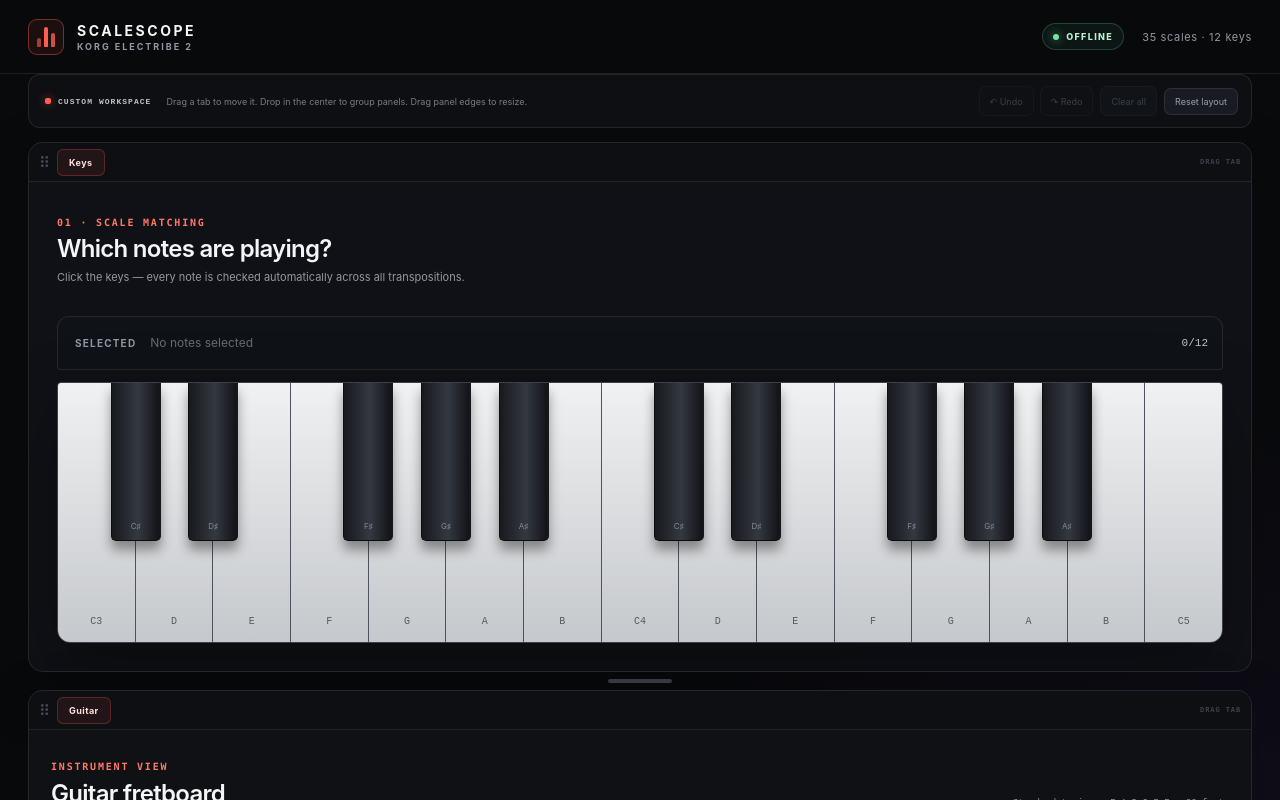
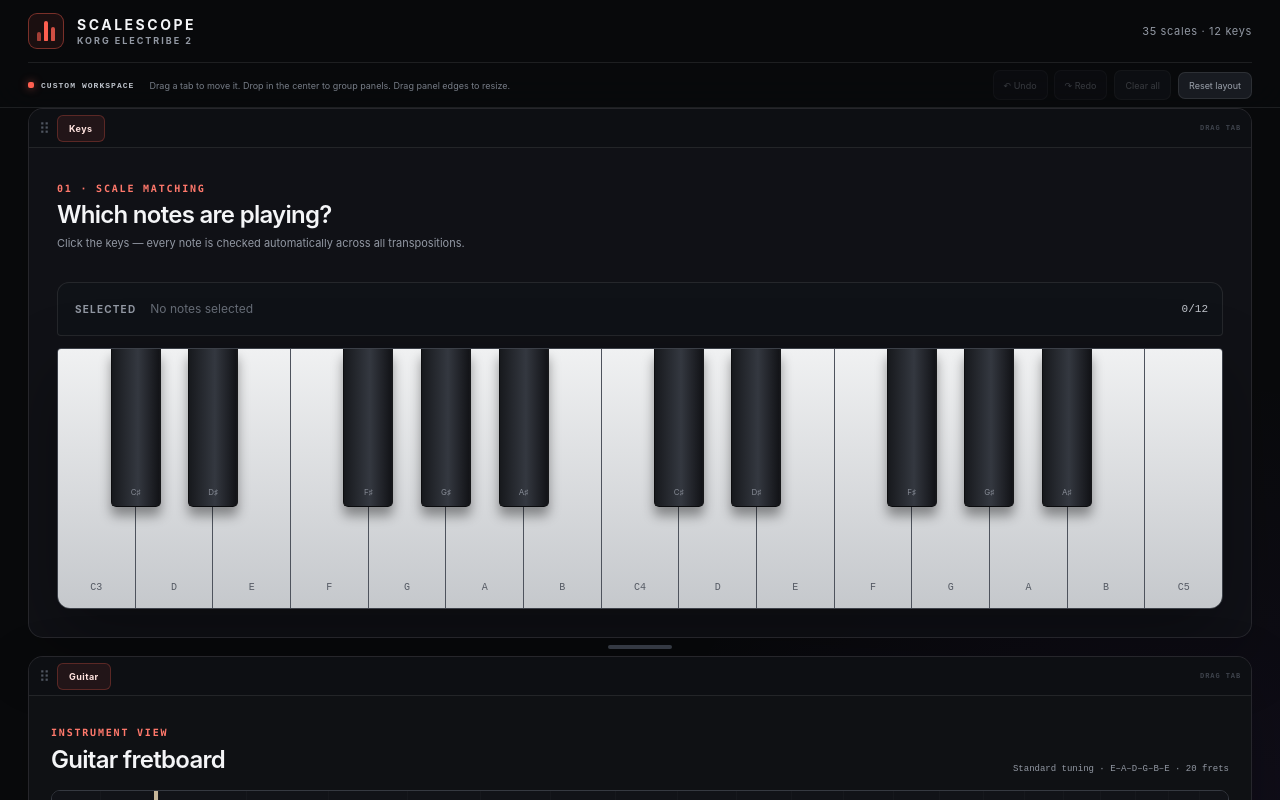
Before and after one commit to auralflow/ScaleScope, a React (Vite) app: page / in a window 1280 px wide. Shown: the top 800 px of the page. Built offline with nearby package versions, Linux system fonts and the light colour scheme.

Commit message:
Merge workspace controls into app header

```diff
--- a/src/App.tsx
+++ b/src/App.tsx
@@ -18,6 +18,7 @@ type SelectionUpdate = Iterable<number> | ((current: ReadonlySet<PitchClass>) =>
 export default function App() {
   const [history, setHistory] = useState(createSelectionHistory);
   const [previewed, setPreviewed] = useState<Set<PitchClass>>(() => new Set());
+  const [resetWorkspaceLayout, setResetWorkspaceLayout] = useState<(() => void) | null>(null);
   const selected = history.present;
 
   const commitSelection = useCallback((update: SelectionUpdate) => {
@@ -55,6 +56,10 @@ export default function App() {
     setPreviewed(new Set());
   }, []);
 
+  const handleWorkspaceResetReady = useCallback((reset: (() => void) | null) => {
+    setResetWorkspaceLayout(() => reset);
+  }, []);
+
   useEffect(() => {
     const handleHistoryShortcut = (event: KeyboardEvent) => {
       if (!(event.ctrlKey || event.metaKey) || event.altKey) return;
@@ -77,6 +82,7 @@ export default function App() {
   return (
     <main>
       <header className="app-header">
+        <div className="app-header__primary">
           <a className="brand" href="#top" aria-label="ScaleScope, back to top">
             <span className="brand-mark"><i /><i /><i /></span>
             <span>
@@ -85,15 +91,15 @@ export default function App() {
             </span>
           </a>
           <div className="header-status">
-          <span className="offline-pill"><i /> OFFLINE</span>
             <span className="version">35 scales · 12 keys</span>
           </div>
-      </header>
-
-      <div className="app-shell" id="top">
-        <DockWorkspace
-          actions={(
-            <>
+        </div>
+        <div className="header-workspace">
+          <div className="header-workspace__guide">
+            <span className="workspace-status"><i /> CUSTOM WORKSPACE</span>
+            <span className="workspace-guide">Drag a tab to move it. Drop in the center to group panels. Drag panel edges to resize.</span>
+          </div>
+          <div className="header-workspace__actions">
             <div className="history-controls" role="group" aria-label="Global selection history">
               <button type="button" className="history-button" disabled={history.past.length === 0} onClick={undo} title="Undo · Ctrl/Cmd+Z">
                 ↶ Undo
@@ -110,8 +116,21 @@ export default function App() {
             >
               Clear all
             </button>
-            </>
-          )}
+            <button
+              type="button"
+              className="dock-reset"
+              disabled={!resetWorkspaceLayout}
+              onClick={() => resetWorkspaceLayout?.()}
+            >
+              Reset layout
+            </button>
+          </div>
+        </div>
+      </header>
+
+      <div className="app-shell" id="top">
+        <DockWorkspace
+          onResetLayoutReady={handleWorkspaceResetReady}
           panels={{
           keyboard: (
             <section className="note-section" aria-labelledby="notes-title">
--- a/src/components/DockWorkspace.tsx
+++ b/src/components/DockWorkspace.tsx
@@ -1,5 +1,5 @@
 import type { CSSProperties, PointerEvent as ReactPointerEvent, ReactNode } from "react";
-import { useEffect, useRef, useState } from "react";
+import { useCallback, useEffect, useRef, useState } from "react";
 import {
   DEFAULT_DOCK_LAYOUT,
   PANEL_IDS,
@@ -17,7 +17,7 @@ import {
 
 interface DockWorkspaceProps {
   panels: Record<PanelId, ReactNode>;
-  actions?: ReactNode;
+  onResetLayoutReady?: (reset: (() => void) | null) => void;
 }
 
 interface StackFrame {
@@ -91,7 +91,7 @@ function dropLabel(placement: DockPlacement): string {
   return `Dock ${placement}`;
 }
 
-export function DockWorkspace({ panels, actions }: DockWorkspaceProps) {
+export function DockWorkspace({ panels, onResetLayoutReady }: DockWorkspaceProps) {
   const workspaceRef = useRef<HTMLDivElement>(null);
   const [layout, setLayout] = useState(loadLayout);
   const [draggedPanel, setDraggedPanel] = useState<PanelId | null>(null);
@@ -99,6 +99,15 @@ export function DockWorkspace({ panels, actions }: DockWorkspaceProps) {
   const [dropTarget, setDropTarget] = useState<{ stackId: string; placement: DockPlacement } | null>(null);
   const frames = buildFrames(layout);
   const totalHeight = layout.rows.reduce((sum, row) => sum + row.height, 0) + ROW_GAP * (layout.rows.length - 1);
+
+  const resetLayout = useCallback(() => {
+    setLayout(normalizeDockLayout(DEFAULT_DOCK_LAYOUT));
+  }, []);
+
+  useEffect(() => {
+    onResetLayoutReady?.(resetLayout);
+    return () => onResetLayoutReady?.(null);
+  }, [onResetLayoutReady, resetLayout]);
 
   useEffect(() => {
     try {
@@ -207,23 +216,6 @@ export function DockWorkspace({ panels, actions }: DockWorkspaceProps) {
 
   return (
     <section className="dock-area" aria-label="Customizable workspace">
-      <div className="dock-toolbar">
-        <div className="dock-toolbar__guide">
-          <span className="dock-toolbar__status"><i /> CUSTOM WORKSPACE</span>
-          <span>Drag a tab to move it. Drop in the center to group panels. Drag panel edges to resize.</span>
-        </div>
-        <div className="dock-toolbar__actions">
-          {actions}
-          <button
-            type="button"
-            className="dock-reset"
-            onClick={() => setLayout(normalizeDockLayout(DEFAULT_DOCK_LAYOUT))}
-          >
-            Reset layout
-          </button>
-        </div>
-      </div>
-
       <div
         ref={workspaceRef}
         className={`dock-workspace ${draggedPanel ? "is-dragging-panel" : ""}`}
--- a/src/styles.css
+++ b/src/styles.css
@@ -56,14 +56,18 @@ input:focus-visible {
   position: sticky;
   top: 0;
   z-index: 50;
-  height: 74px;
+  min-height: 106px;
   padding: 0 max(28px, calc((100vw - 1480px) / 2));
-  display: flex;
-  align-items: center;
-  justify-content: space-between;
   border-bottom: 1px solid var(--line);
   background: rgba(9, 10, 12, 0.88);
   backdrop-filter: blur(20px);
+}
+
+.app-header__primary {
+  height: 62px;
+  display: flex;
+  align-items: center;
+  justify-content: space-between;
 }
 
 .brand {
@@ -123,21 +127,6 @@ input:focus-visible {
   letter-spacing: 0.06em;
 }
 
-.offline-pill {
-  padding: 7px 10px;
-  display: inline-flex;
-  align-items: center;
-  gap: 7px;
-  border: 1px solid rgba(110, 231, 162, 0.22);
-  border-radius: 999px;
-  color: #b8f3d1;
-  background: rgba(110, 231, 162, 0.06);
-  font-size: 9px;
-  font-weight: 800;
-  letter-spacing: 0.15em;
-}
-
-.offline-pill i,
 .privacy-note span {
   width: 6px;
   height: 6px;
@@ -156,38 +145,33 @@ input:focus-visible {
   width: 100%;
 }
 
-.dock-toolbar {
-  position: sticky;
-  top: 74px;
-  z-index: 49;
-  min-height: 54px;
-  margin-bottom: 14px;
-  padding: 10px 13px 10px 16px;
+.header-workspace {
+  min-height: 44px;
+  padding: 7px 0;
   display: flex;
   align-items: center;
   justify-content: space-between;
   gap: 24px;
-  border: 1px solid var(--line);
-  border-radius: 12px;
+  border-top: 1px solid var(--line);
   color: #777d87;
-  background: rgba(14, 16, 20, 0.94);
-  backdrop-filter: blur(20px);
   font-size: 9px;
 }
 
-.dock-toolbar__guide {
+.header-workspace__guide {
   display: flex;
   align-items: center;
   gap: 15px;
-}
-
-.dock-toolbar__actions {
+  min-width: 0;
+}
+
+.header-workspace__actions {
   display: flex;
   align-items: center;
   gap: 7px;
-}
-
-.dock-toolbar__actions .clear-button {
+  flex: 0 0 auto;
+}
+
+.header-workspace__actions .clear-button {
   height: 30px;
   padding: 0 10px;
   border: 1px solid var(--line);
@@ -197,13 +181,13 @@ input:focus-visible {
   white-space: nowrap;
 }
 
-.dock-toolbar__actions .history-button {
+.header-workspace__actions .history-button {
   height: 30px;
   padding: 0 10px;
   font-size: 9px;
 }
 
-.dock-toolbar__status {
+.workspace-status {
   display: inline-flex;
   align-items: center;
   gap: 7px;
@@ -215,7 +199,7 @@ input:focus-visible {
   white-space: nowrap;
 }
 
-.dock-toolbar__status i {
+.workspace-status i {
   width: 6px;
   height: 6px;
   border-radius: 2px;
@@ -237,6 +221,17 @@ input:focus-visible {
 .dock-reset:hover {
   border-color: rgba(255, 95, 80, 0.38);
   color: #ffd0ca;
+}
+
+.dock-reset:disabled {
+  cursor: not-allowed;
+  opacity: 0.42;
+}
+
+@media (max-width: 1240px) {
+  .workspace-guide {
+    display: none;
+  }
 }
 
 .dock-workspace {
```
Lines whose indentation alone changed are shown as unchanged.
